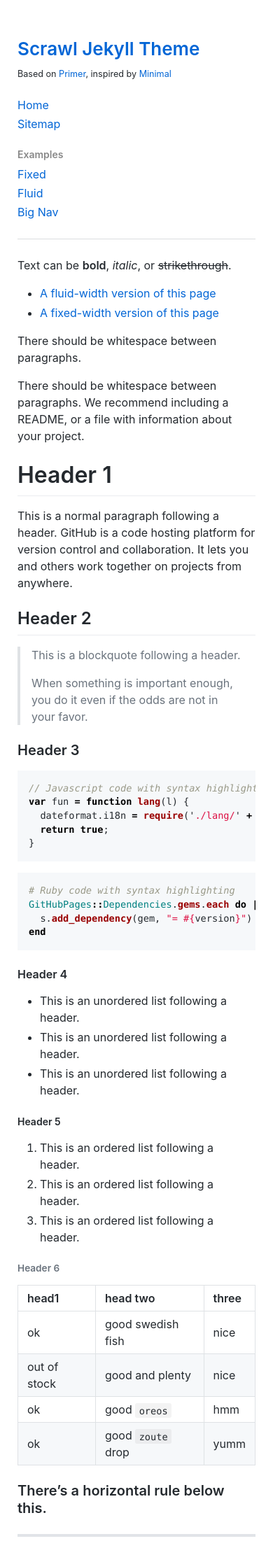
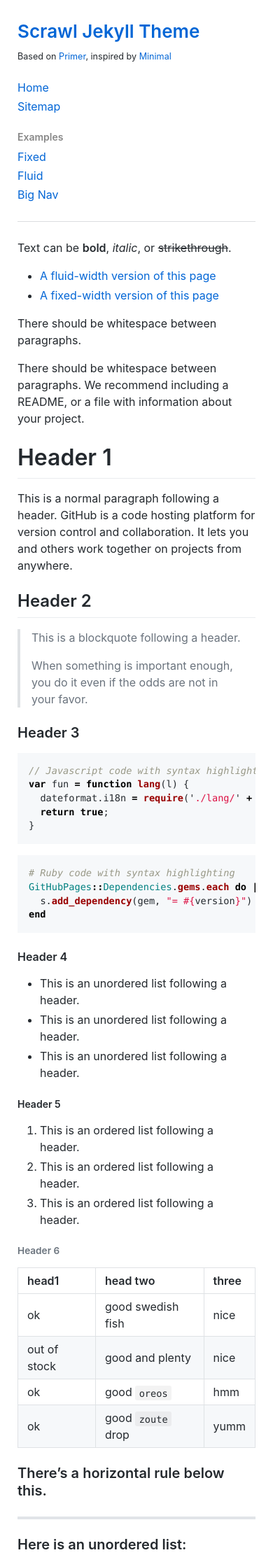
Before and after one commit to lightster/scrawl, a Jekyll site: the page built from index.md, in a window 390 px wide. Shown: the top 2222 px of the page at 70% size. Built offline with Jekyll 4.4.1, drawn with Linux system fonts in a browser that asks for light colours; comment, search, counter and statistics services are not loaded.

Commit message:
Fix a few issues with the response layout
 - The layout should go responsive below 1060px—not 960px—otherwise the
   content begins to scroll horizontally
 - The site title should not move down when the page goes responsive

```diff
--- a/_sass/scrawl.scss
+++ b/_sass/scrawl.scss
@@ -139,7 +139,7 @@
   }
 }
 
-@media all and (max-width: 960px) {
+@media all and (max-width: 1060px) {
   body.fluid, body.fixed {
     header {
       border-bottom: 1px solid #dbdddf;
@@ -153,6 +153,9 @@
       float: none;
       position: static;
       width: auto;
+    }
+
+    section {
       padding: 25px 0;
     }
   }
```
